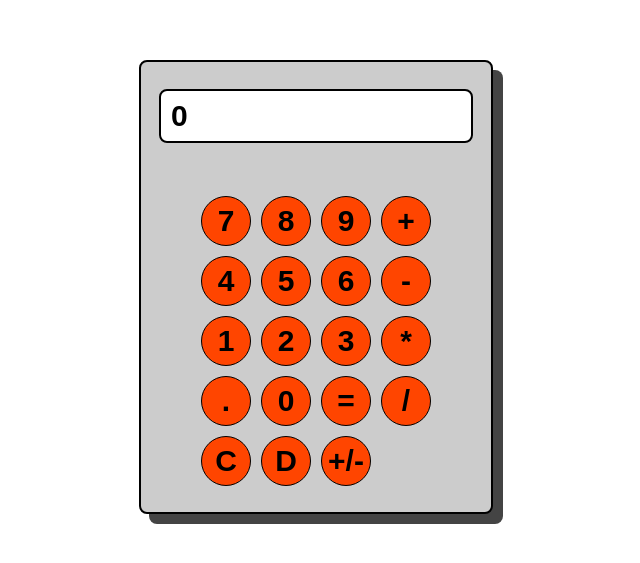
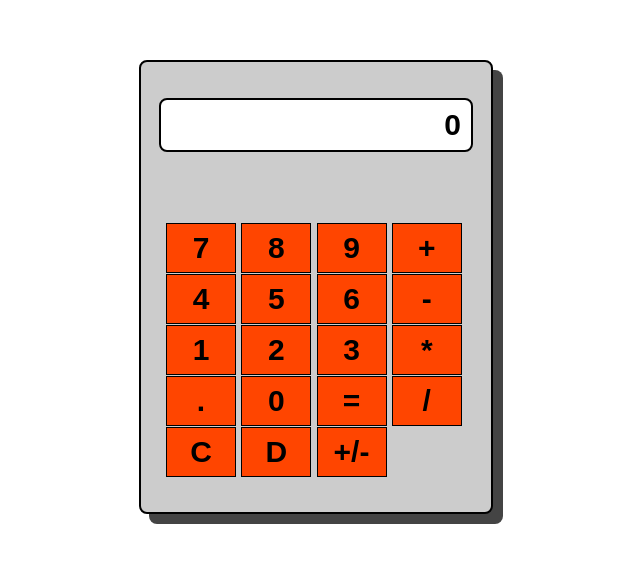
Before and after one commit to Surucobe/calculadora, a plain HTML site: page calculator/index.html in a window 1280 px wide. Shown: the part 113-676 px from the top of the page, without its empty margins (324-964 px from the left). Drawn offline with Linux system fonts and the light colour scheme.

Commit message:
change the shape of the button to be more square like and added and effect to make them change color when press, needs to be worked in order to make the change and transition more clear, it currently happens too fast

```diff
--- a/calculator/style.css
+++ b/calculator/style.css
@@ -34,8 +34,9 @@ body {
   height: 50px;
   font-size: 30px;
   line-height: 50px;
-  padding-left: 10px;
+  padding-right: 10px;
   font-weight: 600;
+  text-align: right;
 }
 #display::placeholder {
   color: #000;
@@ -46,20 +47,22 @@ body {
   max-width: 300px;
   display: grid;
   justify-content: center;
-  gap: 10px;
-  grid-template-rows: repeat(5, 50px);
-  grid-template-columns: repeat(4, 50px);
+  gap: 1px;
+  grid-template-rows: repeat(5, 1fr);
+  grid-template-columns: repeat(4, 1fr);
 }
 
 .button {
   border: 0;
   background-color: orangered;
-  border-radius: 50%;
-  width: 50px;
+  width: 70px;
   height: 50px;
   font-size: 30px;
   line-height: 8px;
   font-weight: 600;
   cursor: pointer;
-  border: 1px solid #000;
+  border: 0.5px solid #000;
 }
+.button:active {
+  background-color: rgb(53, 53, 183);
+}
```
